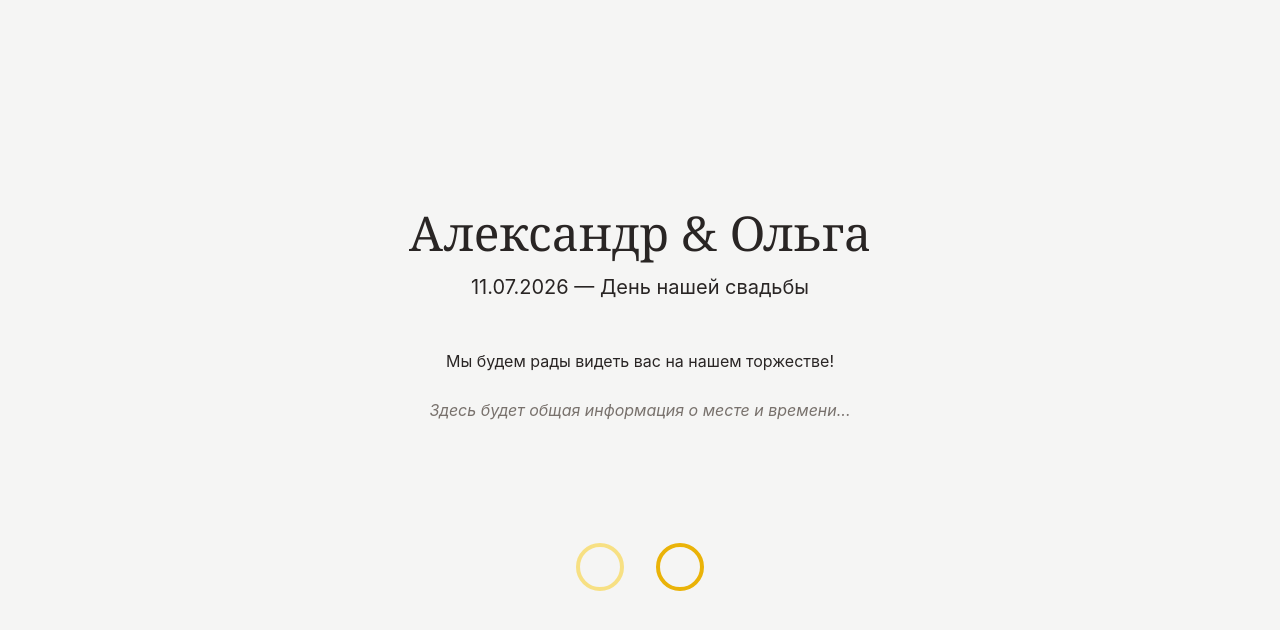
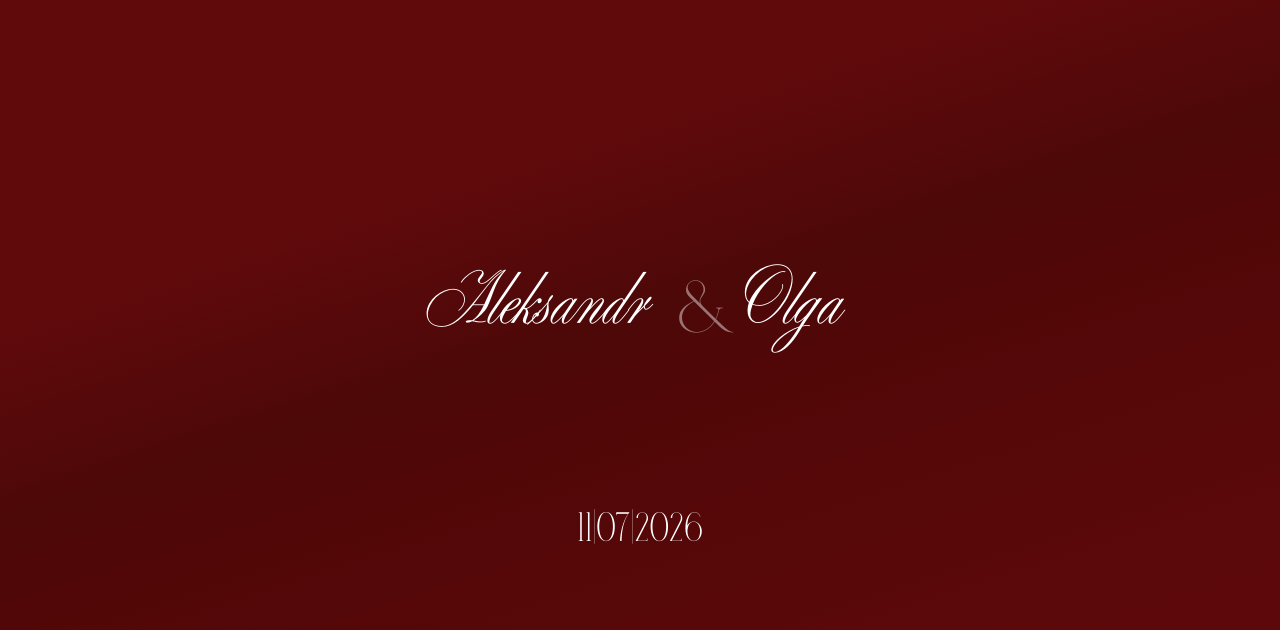
Before and after one commit to alexandreev1/wedding-invite, a React (Vite) app in the folder frontend/: page / in a window 1280 px wide. Shown: the top 630 px of the page. Built offline with nearby package versions, Linux system fonts and the light colour scheme; a web font is replaced by a local one.

Commit message:
Home page

```diff
--- a/frontend/src/pages/Home.tsx
+++ b/frontend/src/pages/Home.tsx
@@ -1,29 +1,21 @@
 import { useNavigate } from 'react-router-dom';
+import '../styles/Home.less';
 
 const Home = () => {
     const navigate = useNavigate();
 
     return (
-        <div className="min-h-screen bg-stone-100 flex flex-col items-center justify-center text-stone-800 p-4">
-            <h1 className="text-5xl font-serif mb-4">Александр & Ольга</h1>
-            <p className="text-xl mb-12">11.07.2026 — День нашей свадьбы</p>
-
-            <div className="max-w-md text-center space-y-6 mb-20">
-                <p>Мы будем рады видеть вас на нашем торжестве!</p>
-                <p className="italic text-stone-500">Здесь будет общая информация о месте и времени...</p>
+        <div className="Home">
+            <div className="Home__title">
+                <span className="Home__title-name">Aleksandr</span>
+                <span className="Home__title-ampersand" onClick={() => navigate('/admin/auth')}>
+                    &
+                </span>
+                <span className="Home__title-name">Olga</span>
             </div>
 
-            {/* Секретная зона с кольцами */}
-            <div className="flex gap-8 mt-10">
-                {/* Кольцо невесты - просто декорация */}
-                <div className="w-12 h-12 border-4 border-yellow-400 rounded-full opacity-50 cursor-default" />
-
-                {/* Кольцо жениха - ведет в админку */}
-                <button
-                    onClick={() => navigate('/admin/auth')}
-                    className="w-12 h-12 border-4 border-yellow-500 rounded-full hover:scale-110 transition-transform focus:outline-none"
-                    title="Admin Access"
-                />
+            <div className="Home__date">
+                <span>11|07|2026</span>
             </div>
         </div>
     );
--- /dev/null
+++ b/frontend/src/styles/Home.less
@@ -0,0 +1,44 @@
+.Home {
+    display: flex;
+    flex-direction: column;
+    align-items: center;
+    justify-content: center;
+    width: 100%;
+    height: 100%;
+    background: linear-gradient(162deg, #600a0c 27%, #4d0808 43%, #510707 50%, #5d090b 81%);
+    color: #fff;
+    gap: 140px;
+
+    &__title {
+        display: flex;
+        flex-direction: column;
+        align-items: center;
+        padding: 0 54px 0 24px;
+
+        @media (min-width: 768px) {
+            flex-direction: row;
+        }
+
+        &-name {
+            font-family: 'SybarisOpti';
+            font-size: 96px;
+            line-height: 120%;
+            letter-spacing: -3%;
+        }
+
+        &-ampersand {
+            font-size: 64px;
+            opacity: 43%;
+            font-family: 'SimpleSerenitySerif';
+            padding-left: 38px;
+            cursor: pointer;
+        }
+    }
+
+    &__date {
+        font-family: 'SimpleSerenitySerif';
+        font-size: 36px;
+        line-height: 120%;
+        letter-spacing: 20%;
+    }
+}
```
